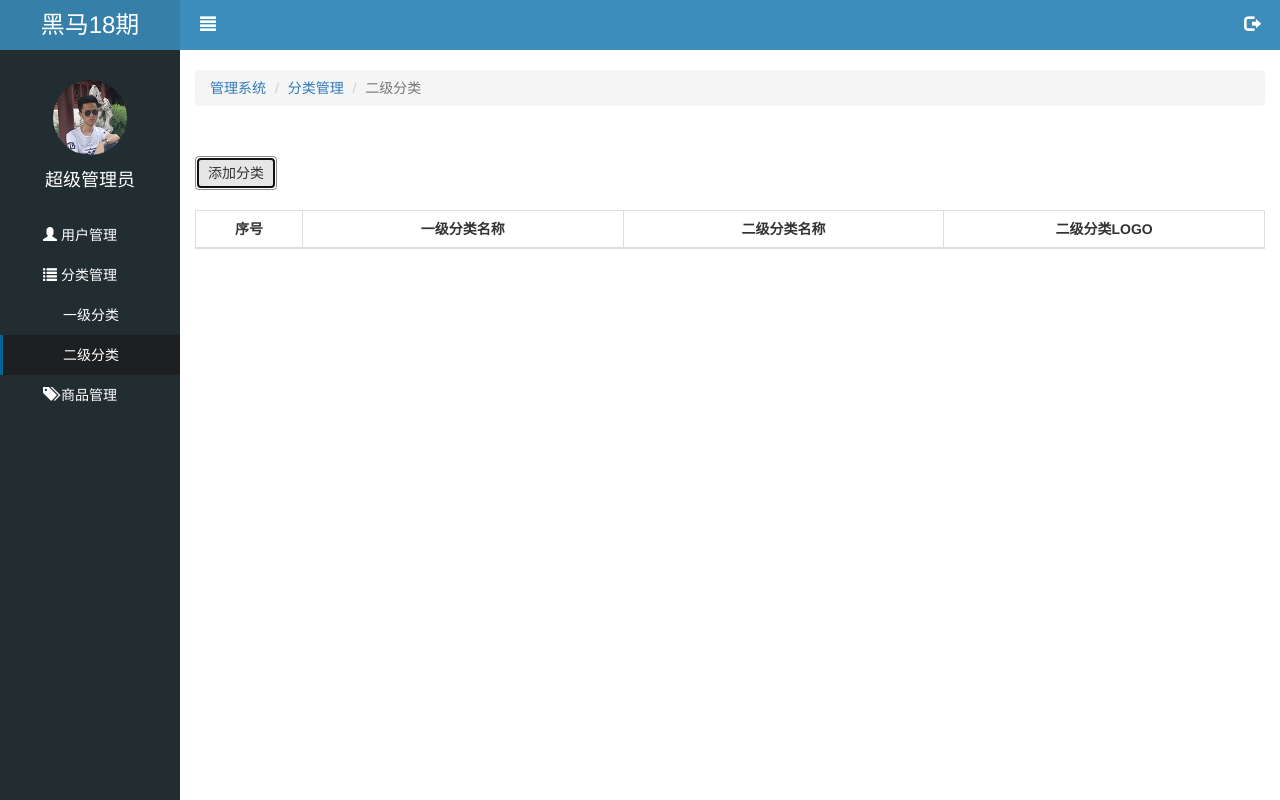
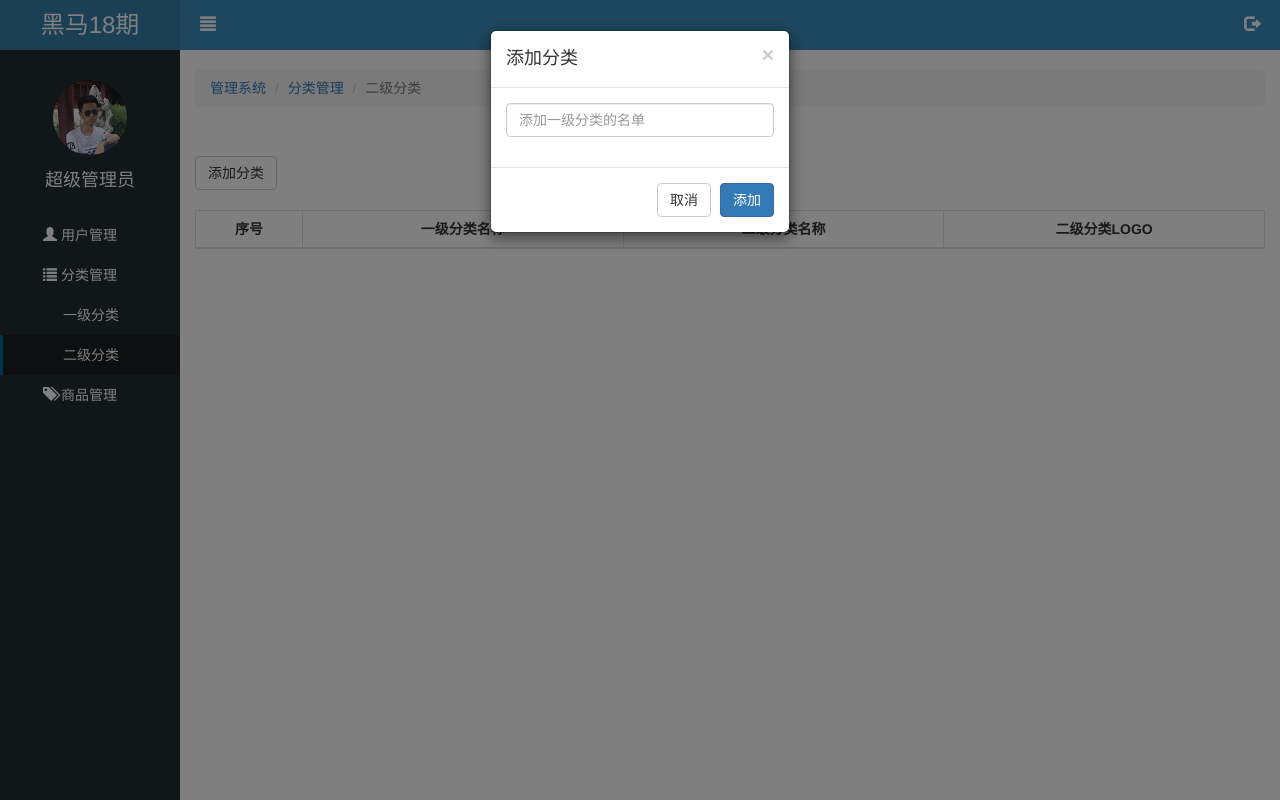
Before and after one commit to doujintao/letao, a website: page public/back/second.html in a window 1280 px wide. Both pictures are taken after a click on the button "添加分类". Drawn offline with Linux system fonts and the light colour scheme; no server answers.

Commit message:
模态框显示

```diff
--- a/public/back/js/common.js
+++ b/public/back/js/common.js
@@ -15,7 +15,7 @@ $(function(){
   $(document).ajaxStop(function () {
     setTimeout(function () {
       NProgress.done();
-    }, 3000);
+    }, 500);
   });
 
   //首页导航菜单js
--- a/public/back/js/second.js
+++ b/public/back/js/second.js
@@ -5,7 +5,6 @@ $(function(){
   //渲染二级分类列表以及分页
   var page = 1;
   var pageSize = 3;
-
   var render = function (){
     $.ajax({
       type:'GET',
@@ -31,6 +30,11 @@ $(function(){
       }
     })
   }
+  //打开页面首先渲染一次
+  render();
 
-  render();
+  //点击打开模态框
+  $('.btn_add').on('click',function(){
+    $('#secondModal').modal('show');
+  })
 })
--- a/public/back/second.html
+++ b/public/back/second.html
@@ -114,7 +114,7 @@
 </div><!-- /.modal -->
 
 <!--添加内容的模态框-->
-<div class="modal fade" id="firstModal" tabindex="-1">
+<div class="modal fade" id="secondModal" tabindex="-1">
   <div class="modal-dialog modal-sm">
     <div class="modal-content">
       <div class="modal-header">
```
